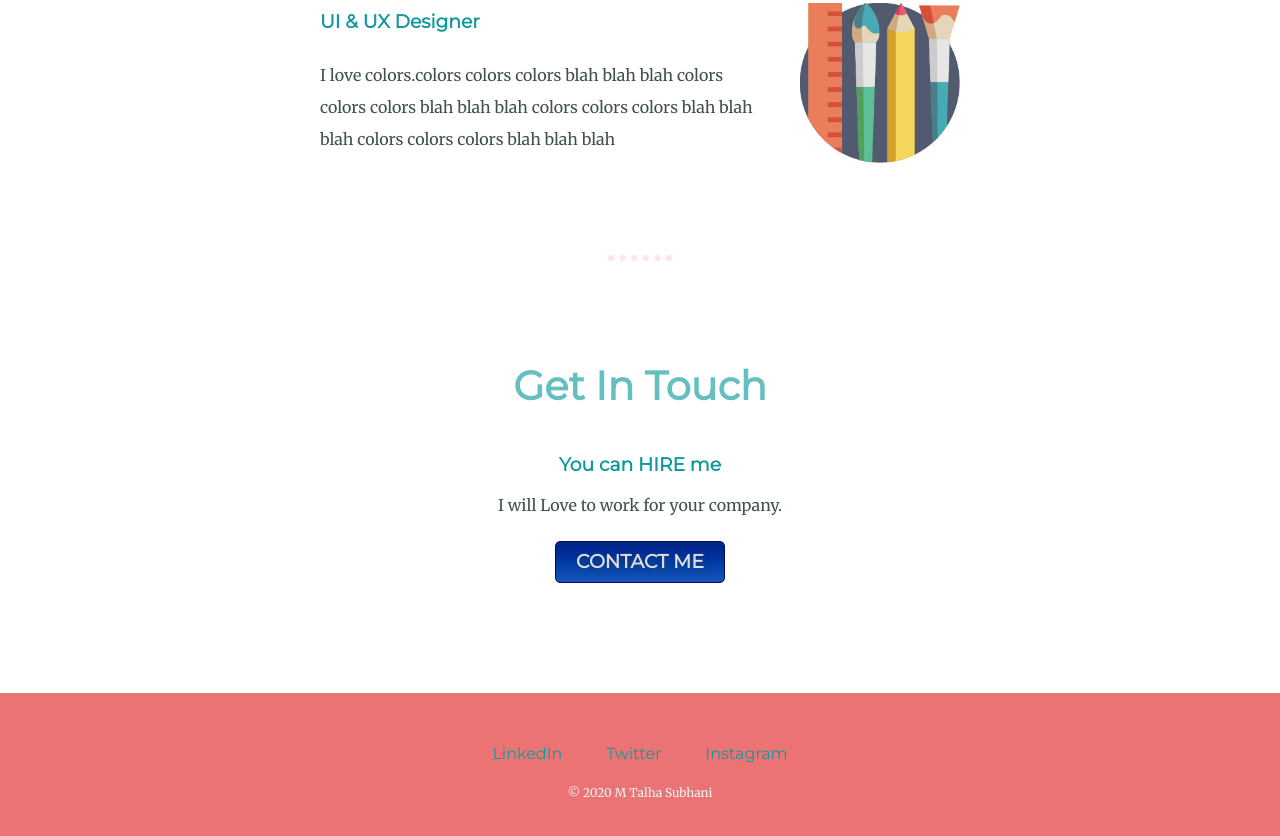
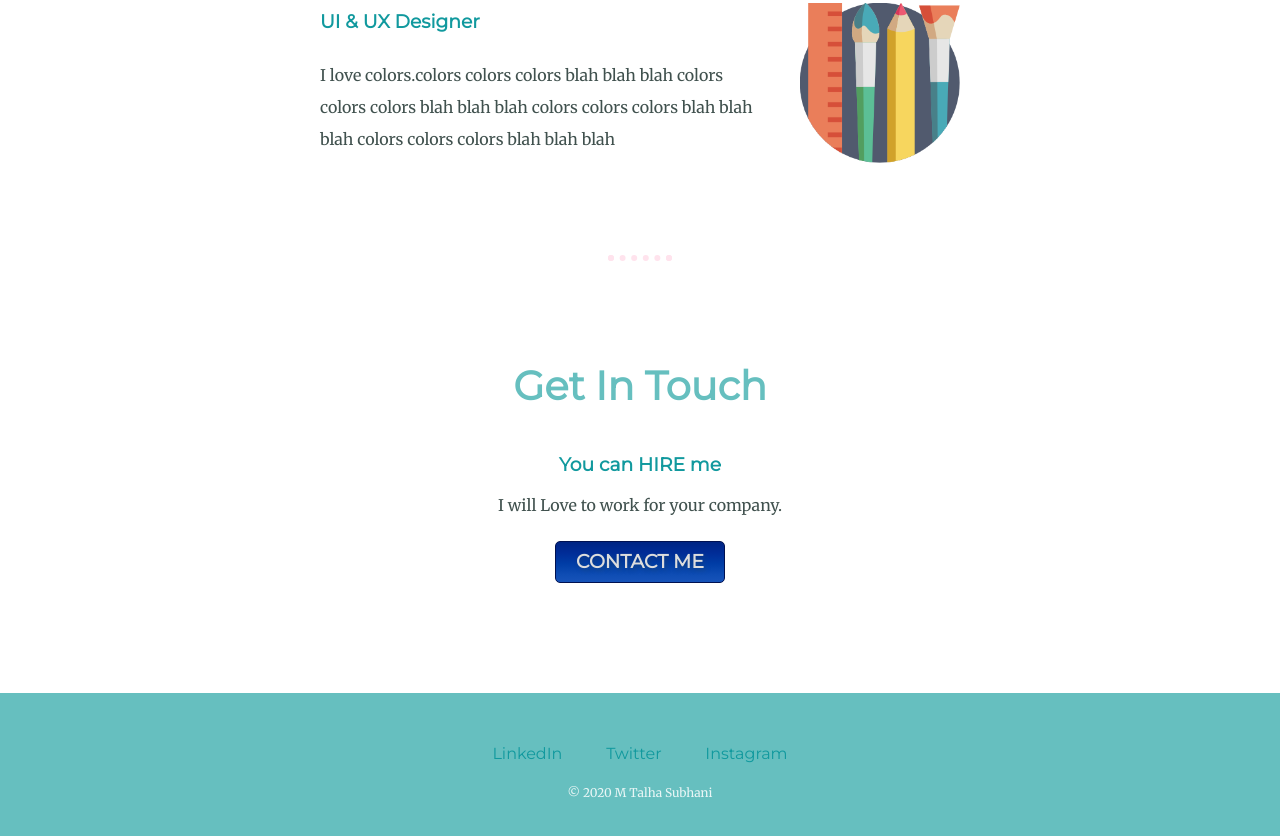
Before and after one commit to mtalhasubhani/mycss, a plain HTML site: page index.html in a window 1280 px wide. Shown: the part 1821-2657 px from the top of the page. Drawn offline with Linux system fonts and the light colour scheme.

Commit message:
Update style.css

```diff
--- a/css/style.css
+++ b/css/style.css
@@ -122,6 +122,6 @@ hr {
        rgba(23,83,185,1) 100%);
 }
 .bottom-container{
-  background-color: #ec7373;
+  background-color: #66bfbf;
   padding: 50px 0 20px;
 }
```
